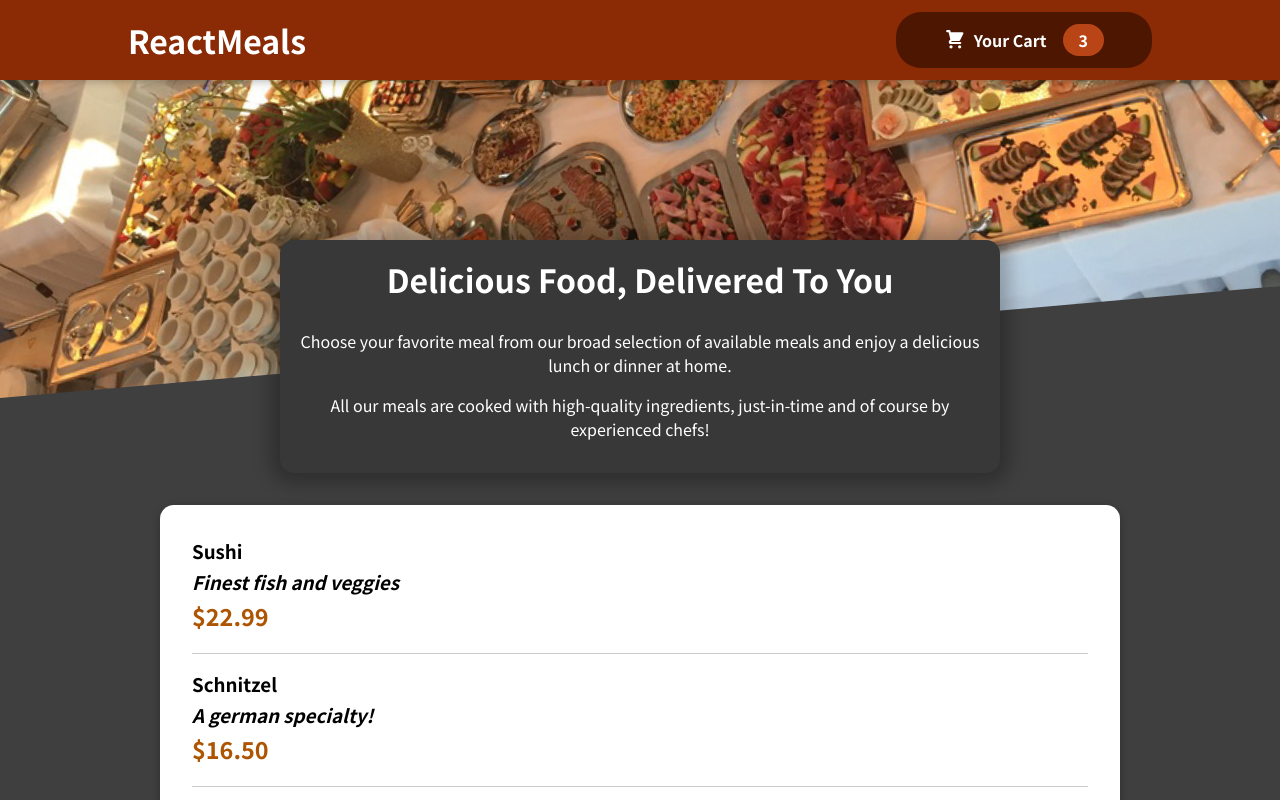
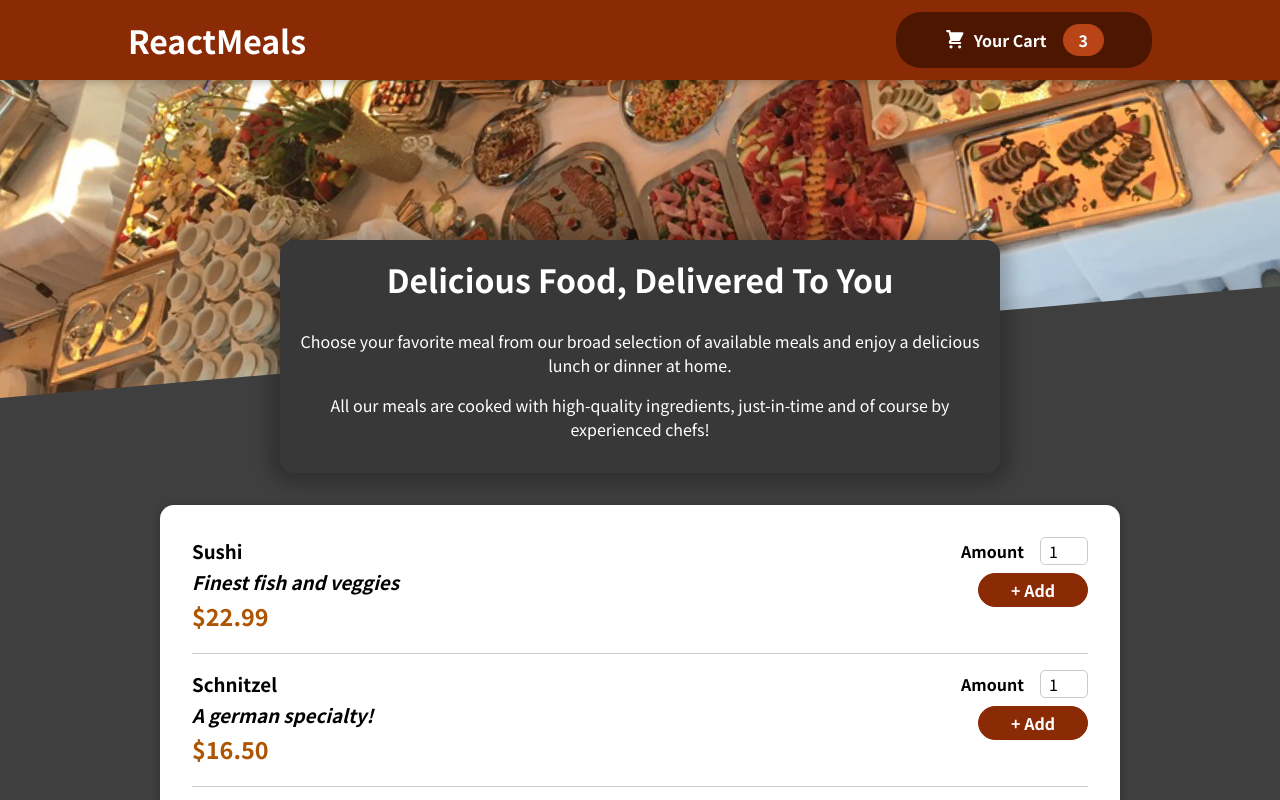
Before and after one commit to Joshy-Jose/Food-Oder-App-Using-React-Hooks, a React (Create React App) app: page / in a window 1280 px wide. Shown: the top 800 px of the page. Built offline with nearby package versions, Linux system fonts and the light colour scheme.

Commit message:
Dynamicaly customize Input tag

```diff
--- a/src/components/Layout/Meals/MealItem/MealItem.js
+++ b/src/components/Layout/Meals/MealItem/MealItem.js
@@ -1,5 +1,5 @@
 import classes from './MealItem.module.css';
-
+import MealItemForm from './MealItemForm';
 const MealItem = (props) =>
 {
 
@@ -16,7 +16,7 @@
             <div className={classes.price}><h3>{price}</h3></div>
         </div>
         <div>
-
+           <MealItemForm/>
         </div>
     </li>
 }
--- a/src/components/Layout/Meals/MealItem/MealItemForm.js
+++ b/src/components/Layout/Meals/MealItem/MealItemForm.js
@@ -0,0 +1,24 @@
+import React from "react";
+import classes from './MealItemForm.module.css';
+import Input from '../UI/Input';
+                                                      // {} => evaluvation, {{}} => object
+                                                      //The step attribute can be used together with the max and min attributes to create a range of legal values.
+const MealItemForm = (props) =>
+{
+
+return (
+    <form className={classes.form}>
+    <Input label="Amount" input={{
+        id: 'amount',
+        type: 'number',
+        min: '1',
+        max: '5',
+        step: '1',
+        defaultValue: '1'
+    }}/>
+    <button>+ Add</button>
+</form>
+);
+
+}
+export default  MealItemForm;
--- /dev/null
+++ b/src/components/Layout/Meals/MealItem/MealItemForm.module.css
@@ -0,0 +1,21 @@
+
+.form {
+    text-align: right;
+  }
+
+  .form button {
+    font: inherit;
+    cursor: pointer;
+    background-color: #8a2b06;
+    border: 1px solid #8a2b06;
+    color: white;
+    padding: 0.25rem 2rem;
+    border-radius: 20px;
+    font-weight: bold;
+  }
+
+  .form button:hover,
+  .form button:active {
+    background-color: #641e03;
+    border-color: #641e03;
+  }
--- /dev/null
+++ b/src/components/Layout/Meals/UI/Input.js
@@ -0,0 +1,16 @@
+import classes from '../UI/Input.module.css';
+
+
+const Input = (props) =>
+{
+    console.log(props.input.id) ;                       //The for attribute specifies which form element a label is bound to.
+
+    return (
+        <div className={classes.input}>
+            <label htmlFor={props.input.id}>{props.label}</label>
+            <input {...props.input}/>
+        </div>
+    );
+};
+
+export default Input;
--- /dev/null
+++ b/src/components/Layout/Meals/UI/Input.module.css
@@ -0,0 +1,18 @@
+.input {
+    display: flex;
+    align-items: center;
+    margin-bottom: 0.5rem;
+  }
+
+  .input label {
+    font-weight: bold;
+    margin-right: 1rem;
+  }
+
+  .input input {
+    width: 3rem;
+    border-radius: 5px;
+    border: 1px solid #ccc;
+    font: inherit;
+    padding-left: 0.5rem;
+  }
```
Also changed, not shown: src/components/Layout/Meals/UI/Button.js (added), src/components/Layout/Meals/UI/Button.module.css (added), 1 other file (tests, documents, lock files or other folders).
